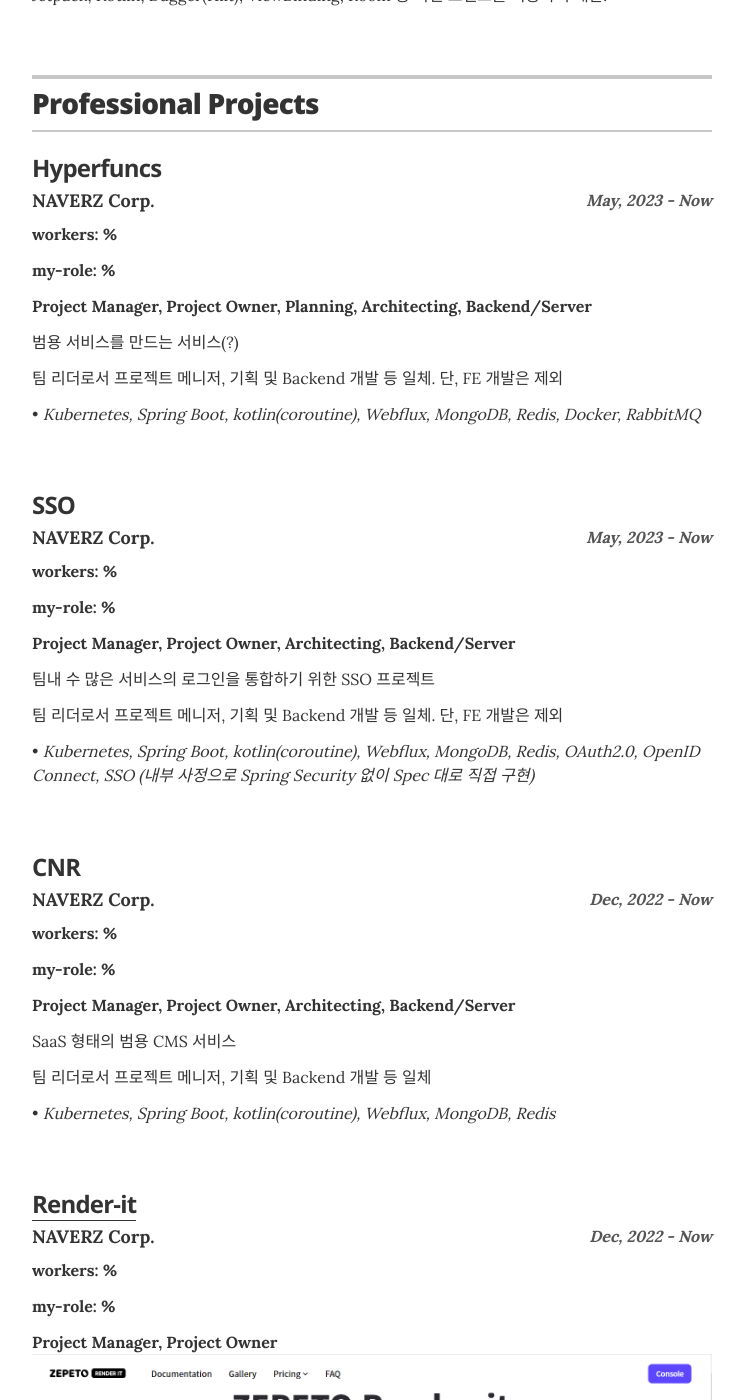
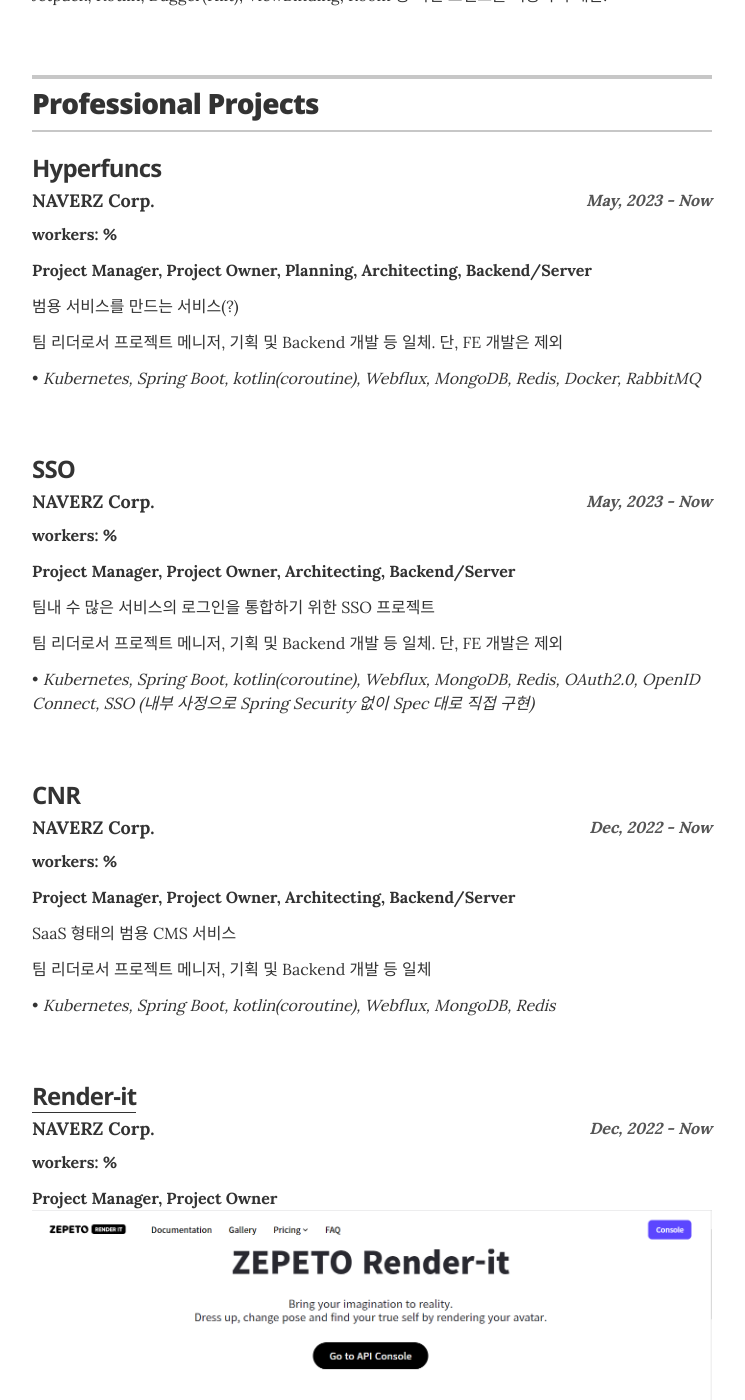
Before and after one commit to und3rs/resume_kr, a Jekyll site: the page built from index.html, in a window 1280 px wide and 1400 px high, scrolled down 2825 px. Shown: the whole window, without its empty margins (268-1013 px from the left). Built offline with Jekyll 4.4.1, drawn with Linux system fonts in a browser that asks for light colours; some of the changed text lies outside the part shown.

Commit message:
Update resume.html

```diff
--- a/_layouts/resume.html
+++ b/_layouts/resume.html
@@ -199,7 +199,6 @@
           <h4 class="resume-item-details" itemprop="description" style="float:right;font-style:italic;color:#555555;font-size:1.0rem;">{{ project.duration }}</h4>
           <h4 class="resume-item-details" itemprop="description">{{ project.corp }}</h4>
           <p class="resume-item-copy" itemprop="description"><b>workers: {{ project.workers }}%</b></p>
-          <p class="resume-item-copy" itemprop="description"><b>my-role: {{ project.my-role }}%</b></p>
           {% if project.position %}<p class="resume-item-copy" itemprop="description"><b>{{ project.position }}</b></p>{% endif %}
           {% if project.cover %}<img src="{{ project.cover }}" style="width:100%"/>{% endif %}
           {% if project.youtube %}<iframe width="100%" height="480" src="{{ project.youtube }}" frameborder="0" allow="accelerometer; autoplay; encrypted-media; gyroscope; picture-in-picture" allowfullscreen></iframe>{% endif %}
```
